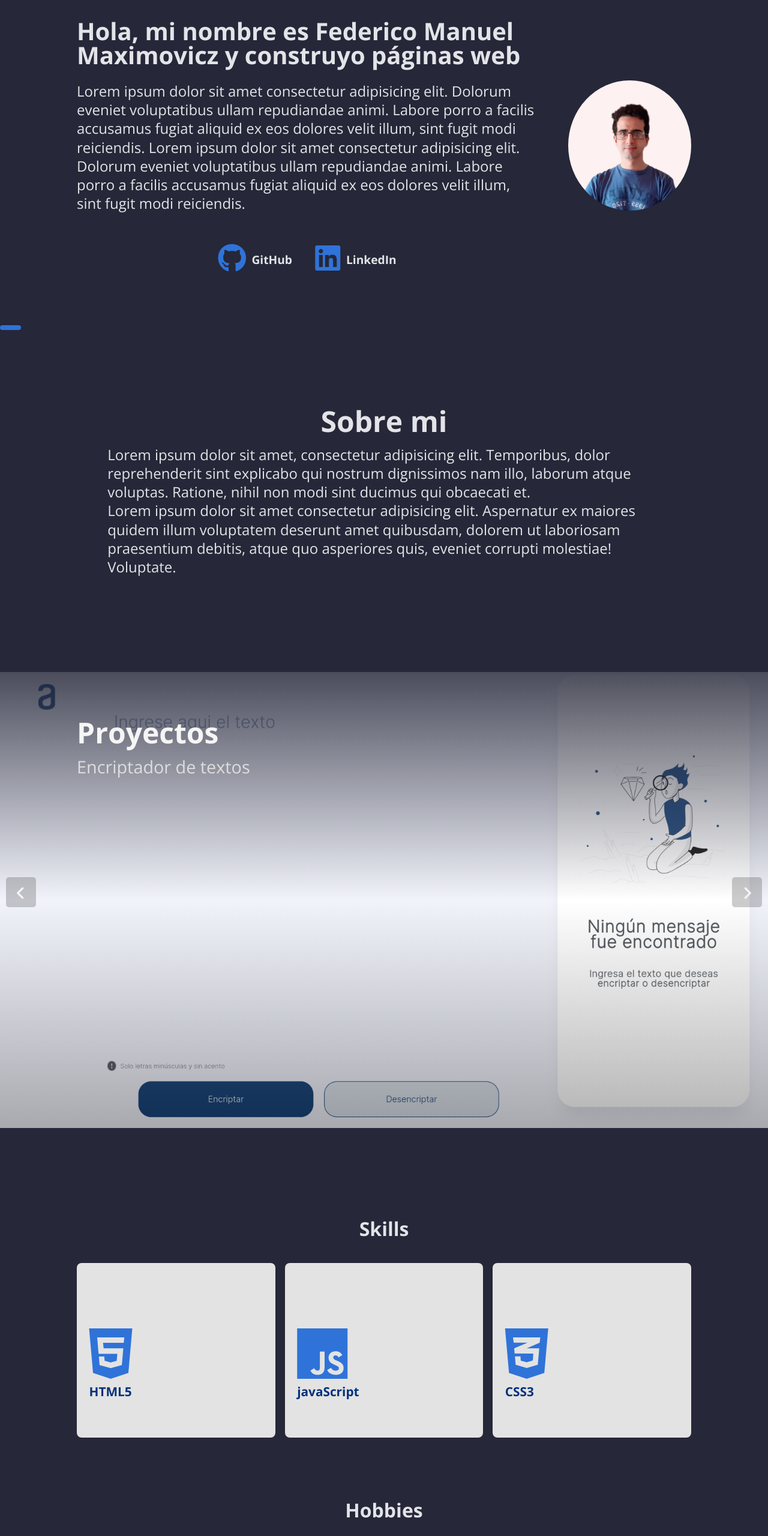
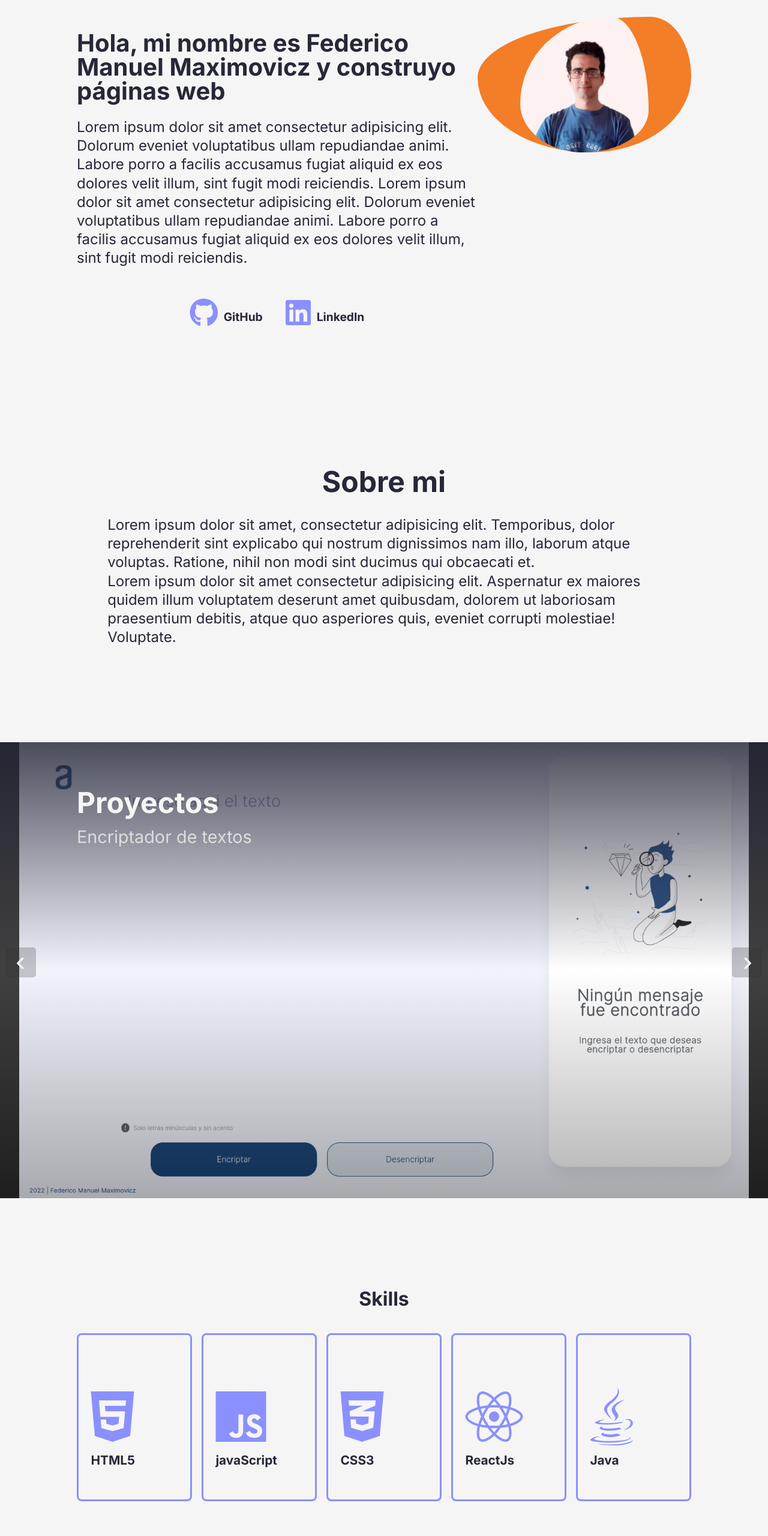
Before and after one commit to IceHenki6/challengePortfolioAlura, a plain HTML site: page index.html in a window 1280 px wide. Shown: the part 180-2740 px from the top of the page at 60% size. Drawn offline with nearby package versions, Linux system fonts and the light colour scheme.

Commit message:
fixed some stuff

```diff
--- a/css/about-me.css
+++ b/css/about-me.css
@@ -19,7 +19,7 @@
 .about-me__titulo{
     font-size: 1.5rem;
     font-weight: 700;
-    margin-bottom: 1rem;
+    margin-bottom: 2rem;
     text-align: center;
 }
 
--- a/css/description.css
+++ b/css/description.css
@@ -56,16 +56,19 @@
     margin: 1em;
 }
 
-/* .avatar{
+.avatar{
     display: flex;
-    flex-direction: column;
+    justify-content: center;
     align-items: center;
     width: 40%;
-    height: 90%;
-} */
+    height: 80%;
+}
 .avatar__img{
-    max-width: 30%;
-    max-height: 30%;
+    /* max-width: 30%;
+    max-height: 30%; */
+
+    width: 100%;
+    height: 100%;
 
     /* min-width: 150px;
     min-height: 150px; */
@@ -86,16 +89,31 @@
         width: 65%;
     }
 
+    .avatar{
+        height: 100%;
+        width: 40%;
+        border-radius:  81% 19% 47% 53% / 45% 44% 56% 55%;
+        background-color: var(--orange);
+        transition: border-radius 500ms ease-in-out;
+        align-self: flex-start;
+    }
+
+    .avatar:hover{
+        border-radius: 34% 66% 30% 70% / 65% 62% 38% 35%;
+    }
+
     .avatar__img{
-        max-width: 30%;
-        max-height: 30%;
+        max-width: 60%;
+        max-height: 60%;
+        border-radius: 71% 29% 51% 49% / 64% 69% 31% 36%;
+        transition: border-radius 500ms ease-in-out;
     }
 }
 
 @media only screen and (min-width: 1024px){
     .avatar__img{
-        max-width: 20%;
-        max-height: 20%;
+        max-width: 60%;
+        max-height: 60%;
     }
 
     .description__seccion{
--- a/css/footer.css
+++ b/css/footer.css
@@ -18,7 +18,7 @@
     font-size: 40px;
     font-weight: 700;
     margin-bottom: 1em;
-    color: var(--color-principal);
+    color: var(--main-font-color);
 }
 
 .contact{
@@ -60,8 +60,7 @@
 .input-label{
     position: absolute;
     top: 18px;
-    color:var(--footer-color);
-    color:var(--color-principal);
+    color:var(--main-font-color);
     font-size: 20px;
     font-weight: 700;
     margin-left: .3em;
@@ -69,7 +68,7 @@
 }
 
 .input::placeholder{
-    visibility: hidden;
+    color:transparent;
 }
 
 .input:focus{
@@ -89,7 +88,7 @@
         justify-content: space-evenly;
     }
 
-    .footer-img{
+    #footer-img{
         width: 300px;
     }
 
--- a/css/formacion-academica.css
+++ b/css/formacion-academica.css
@@ -32,10 +32,10 @@
     flex-direction: column;
     justify-content: center;
     align-items: flex-start;
-    background-color: var(--card-background);
-    color: var(--card-font-color);
+
+    color: var(--main-font-color);
     border-radius: 8px;
-    border: 1px solid rgb(47, 115, 217);
+    border: 3px solid var(--violeta);
     width: 80%;
     height: auto;
     padding: 5% 2% 5% 2%;
@@ -45,13 +45,13 @@
     font-weight: 700;
     font-size: .9rem;
     margin-bottom: 5%;
-    color: var(--card-font-color);
+    color: var(--main-font-color);
     text-align: left;
 }
 
 .academic-icons{
     font-size: 3rem;
-    color: rgb(47, 115, 217);
+    color: var(--violeta);
     margin-bottom: 5px;
 }
 
--- a/css/nav-bar.css
+++ b/css/nav-bar.css
@@ -5,7 +5,7 @@ header{
     align-items: center;
     margin: 0 auto;
     /* width: var(--main-width); */
-    height: 60px;
+    height: 80px;
 }
 
 #name{
@@ -21,7 +21,7 @@ header{
 }
 
 .fa-code{
-    color: var(--azul);
+    color: var(--violeta);
 }
 
 #nav{
@@ -34,11 +34,15 @@ header{
 }
 
 .nav-bar.show{
+    position:absolute;
     display: flex;
     flex-direction: column;
     align-items: flex-end;
     margin-top: .5em;
     height: 3vh;
+    top: 9%;
+    color: var(--main-font-color);
+    font-weight: 700;
 }
 
 .nav-bar{
@@ -46,13 +50,15 @@ header{
 }
 
 .hamburger-menu{
+    position: absolute;
     border: 0;
     background-color: transparent;
+    top: 3.6%;
 }
 
 .fa-bars{
     font-size: 1.8rem;
-    color: #e3e4e8;
+    color: var(--violeta);
 }
 
 
@@ -60,7 +66,6 @@ header{
     margin: .2em 0 .2em 0;
     font-weight: 400;
     font-size: 1rem;
-    text-transform: uppercase;
 }
 
 
@@ -85,7 +90,7 @@ header{
 
     .nav-items:hover{
         cursor: pointer;
-        border-bottom: 2px solid var(--azul);
+        border-bottom: 2px solid var(--violeta);
         padding-bottom:2%;
     }
 
--- a/css/proyectos.css
+++ b/css/proyectos.css
@@ -35,7 +35,7 @@
     display: block;
     width: 100%;
     height:100%;
-    object-fit: cover;
+    object-fit: contain;
     object-position: center;
     /* margin: 0 auto; */
 }
--- a/css/skills&hobbies.css
+++ b/css/skills&hobbies.css
@@ -12,7 +12,7 @@
     display: flex;
     flex-direction: row;
     flex-wrap: wrap;
-    justify-content: space-around;
+    justify-content: center;
     align-items: center;
     height: auto;
     width: 100%;
@@ -27,15 +27,15 @@
     flex-direction: column-reverse;
     justify-content: baseline;
 
-    flex-grow:1;
-    flex-basis: 150px;
+    /* flex-grow:1;
+    flex-basis: 100px;   */
     /* width: 200px; */
 
-
+    width: 36vw;
     /* background-color: rgb(236, 234, 234); */
-    background-color: rgb(227, 227, 227);
+    /* background-color: rgb(227, 227, 227); */
     border-radius: 8px;
-    /* border: 2px solid rgb(102, 56, 171); */
+    border: 3px solid var(--violeta);
     padding-top: 10%;
     padding-bottom: 5%;
     padding-left: 5%;
@@ -51,24 +51,32 @@
 
 .fa-brands{
     font-size: 3rem;
-    color: rgb(47, 115, 217);
-    margin-bottom: 5px;
+    color: var(--violeta);
+    margin-bottom: 15px;
 }
 
 .fa-car, .fa-gamepad, .fa-music{
     font-size: 2.4rem;
-    color: rgb(47, 115, 217);
-    margin-bottom: 8px;
+    color: var(--violeta);
+    margin-bottom: 15px;
 }
 
 .skill, .hobbie{
     font-weight: 700;
     font-size: .8rem;
-    margin-bottom: 5%;
-    color: #00317b;
+    margin-bottom: 2%;
+    color: var(--main-font-color);
 }
 
 @media only screen and (min-width: 768px){
+    .skills__container,.hobbies__container{
+        justify-content: space-evenly;
+        gap: 2rem;
+    }
+    .skill-box, .hobbies-box{
+        width: 38vw;
+    }
+
     .fa-brands, .academic-icons{
         font-size: 6rem;
     }
@@ -95,7 +103,18 @@
         padding-top: 5%;
     }
     .skills__container,.hobbies__container{
+        justify-content: space-between;
+        gap: .9rem;
         padding-top: 4%;
         padding-bottom: 4%;
     }
+
+    .skill-box{
+        width: 15vw;
+        height: 280px;
+    }
+
+    .hobbies-box{
+        width: 25vw;
+    }
 }
--- a/css/styles.css
+++ b/css/styles.css
@@ -1,12 +1,17 @@
 :root{
     --main-width: 90%;
     --main-max-width: 1000px;
-    --azul:rgb(47, 115, 217);
+    /* --violeta:rgb(47, 115, 217); */
+    --violeta:#8A90FF;
+    --orange: #F47D27;
     --card-background: rgb(227, 227, 227);
     --card-font-color: #00317b;
     --footer-color: #8A90FF;
     --footer-text: #54033d;
-    --color-principal: #262738;
+    /* --color-principal: #262738; */
+    --color-principal: #F5F5F5;
+    --main-font-color: #262738;
+    /* --main-font-color: #e3e4e8; */
 }
 
 *,
@@ -17,9 +22,9 @@
 
 body{
     /* background-color: rgb(244, 244, 244); */
-    background-color: #262738;
-    font-family: 'Open Sans', sans-serif;
-    color: #e3e4e8;
+    background-color: var(--color-principal);
+    font-family: 'Inter', sans-serif;
+    color: var(--main-font-color);
 }
 
 /* main{
--- a/index.html
+++ b/index.html
@@ -13,7 +13,7 @@
     <link rel="stylesheet" href="css/formacion-academica.css">
     <link rel="stylesheet" href="css/br.css">
     <link rel="stylesheet" href="css/footer.css">
-    <link href="https://fonts.googleapis.com/css2?family=Open+Sans:wght@300;400;700&family=Poppins&display=swap" rel="stylesheet">
+    <link href="https://fonts.googleapis.com/css2?family=Inter:wght@300;400;600;700&display=swap" rel="stylesheet">
     <script src="https://kit.fontawesome.com/e16214add7.js" crossorigin="anonymous"></script>
     <title>Federico Maximovicz</title>
   </head>
@@ -47,10 +47,10 @@
             <li class="socials"><a><i class="fa-brands fa-linkedin"></i></a>LinkedIn</li>
           </ul>
         </div>
-        <!-- <div class="avatar">
+        <div class="avatar">
           <img src="images/federico-maximovicz.jpg" alt="Federico Maximovicz headshot" class="avatar__img">
-        </div> -->
-        <img src="images/federico-maximovicz.jpg" alt="Federico Maximovicz headshot" class="avatar__img">
+        </div>
+        <!-- <img src="images/federico-maximovicz.jpg" alt="Federico Maximovicz headshot" class="avatar__img"> -->
       </section>
 
       <div class="styled-break"></div>
@@ -74,13 +74,15 @@
           <ul>
             <li class="slide active"><img src="images/encriptador.png" alt="captura de pantalla del proyecto encriptador de texto" class="images"></li>
             <li class="slide"><img src="images/juego-del-ahorcado.png" alt="captura de pantalla del proyecto juego del ahorcado" class="images"></li>
-            <li class="slide"><img src="images/aula-js.png" alt="captura de pantalla del spin off del proyeco del aula de Javascript de Alura Cursos" class="images"></li>
+            <li class="slide"><img src="images/alurageek.png" alt="captura de pantalla del challenge AluraGeek" class="images"></li>
+            <li class="slide"><img src="images/screenconversor1.png" alt="captura de pantalla del challenge Conversor de Monedas" class="images"></li>
           </ul>
           <div class="overlay container">
             <h3 class="project__titulo">Proyectos</h3>
             <p class="project__descripcion active-title">Encriptador de textos</p>
             <p class="project__descripcion">Juego Del Ahorcado</p>
             <p class="project__descripcion">Alura Geek</p>
+            <p class="project__descripcion">Conversor de Monedas</p>
           </div>
           <button class="buttons" id="next" data-button="next"><i class="fa-solid fa-angle-right"></i></button>
           <button class="buttons" id="prev" data-button="prev"><i class="fa-solid fa-angle-left"></i></button>
@@ -103,6 +105,15 @@
           <div class="skill-box">
             <h4 class="skill">CSS3</h4>
             <i class="fa-brands fa-css3-alt"></i>
+          </div>
+          <div class="skill-box">
+            <h4 class="skill">ReactJs</h4>
+            <i class="fa-brands fa-react"></i>
+          </div>
+
+          <div class="skill-box">
+            <h4 class="skill">Java</h4>
+            <i class="fa-brands fa-java"></i>
           </div>
           <!-- <div class="skill-box">
 
@@ -155,7 +166,7 @@
     </main>
     <footer class="footer">
       <div>
-        <img id="footer-img" src="/images/envelope.png" alt="">
+        <img id="footer-img" src="images/envelope.png" alt="">
       </div>
       <div class="contact">
         <legend class="footer-title">Contacto</legend>
```
Also changed, not shown: images/screenconversor1.png (added), 1 other file.
